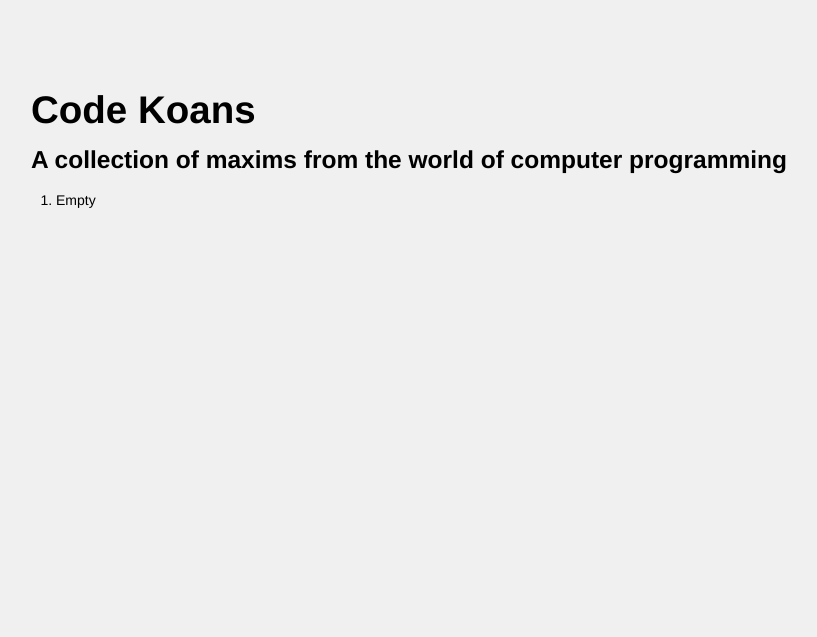
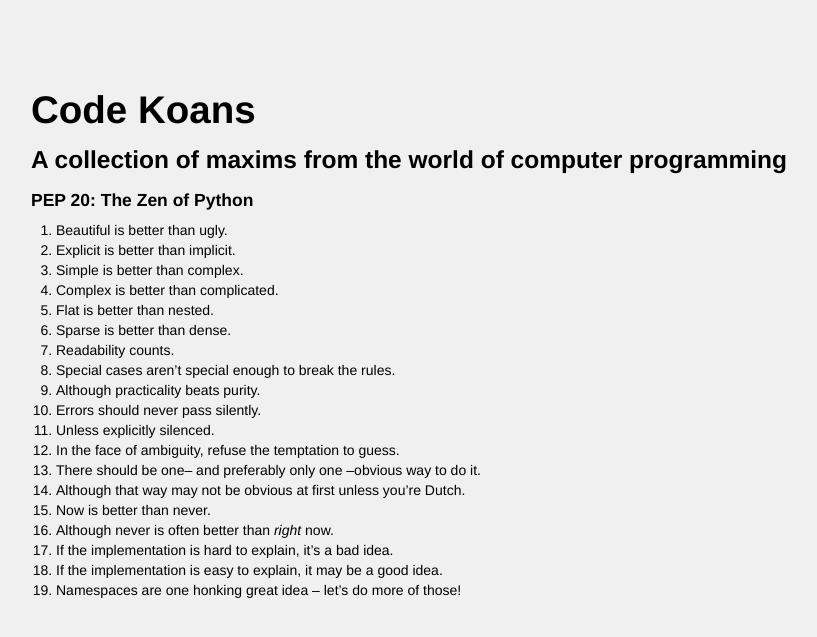
Before and after one commit to Sitwon/code-koans, a Jekyll site: the page built from index.html, in a window 1280 px wide. Shown: the top 637 px of the page, without its empty margins (97-914 px from the left). Built offline with Jekyll 4.4.1, drawn with Linux system fonts in a browser that asks for light colours.

Commit message:
Adding Python's PEP-20

```diff
--- a/index.html
+++ b/index.html
@@ -5,4 +5,23 @@
 # Code Koans
 ### A collection of maxims from the world of computer programming
 
-1. Empty
+#### PEP 20: The Zen of Python
+1. Beautiful is better than ugly.
+1. Explicit is better than implicit.
+1. Simple is better than complex.
+1. Complex is better than complicated.
+1. Flat is better than nested.
+1. Sparse is better than dense.
+1. Readability counts.
+1. Special cases aren't special enough to break the rules.
+1. Although practicality beats purity.
+1. Errors should never pass silently.
+1. Unless explicitly silenced.
+1. In the face of ambiguity, refuse the temptation to guess.
+1. There should be one-- and preferably only one --obvious way to do it.
+1. Although that way may not be obvious at first unless you're Dutch.
+1. Now is better than never.
+1. Although never is often better than *right* now.
+1. If the implementation is hard to explain, it's a bad idea.
+1. If the implementation is easy to explain, it may be a good idea.
+1. Namespaces are one honking great idea -- let's do more of those!
```
